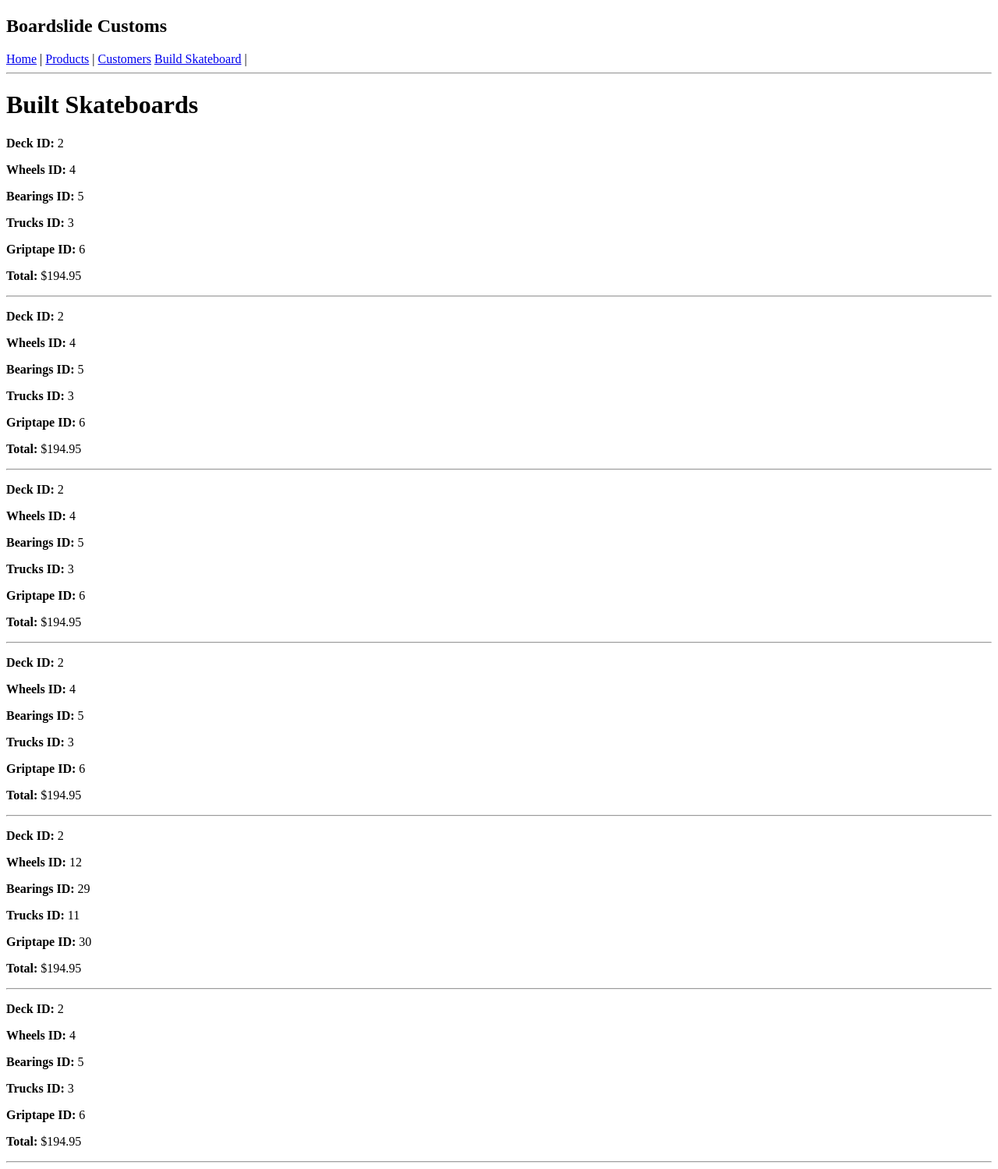
After one commit to nxck-art/boardslide-customs, a Flask app: page /skateboards in a window 1280 px wide. The commit adds this page. Shown: the whole page at 78% size. Run offline with Flask 3, Linux system fonts and the light colour scheme; data comes from the database, SQL or seed files in the repository; both versions use the stored data as it was after the commit.

Commit message:
Fixed ISE and added built skateboard template

```diff
--- a/application.py
+++ b/application.py
@@ -106,19 +106,24 @@ def build_skateboard():
     griptape = Product.query.filter_by(category='Grip Tape').all()
 
     if request.method == 'POST':
-        deck = Product.query.get(request.form['deck'])
-        wheel = Product.query.get(request.form['wheels'])
-        bearing = Product.query.get(request.form['bearing'])
-        truck = Product.query.get(request.form['trucks'])
-        grip = Product.query.get(request.form['griptape'])
+        print("FORM DATA:", request.form)
 
-        total = (
-            deck.price +
-            wheel.price +
-            bearing.price +
-            truck.price +
-            grip.price
-        )
+        deck_id = request.form.get('deck')
+        wheel_id = request.form.get('wheels')
+        bearing_id = request.form.get('bearing')
+        truck_id = request.form.get('trucks')
+        grip_id = request.form.get('griptape')
+
+        if not all([deck_id, wheel_id, bearing_id, truck_id, grip_id]):
+            return "Please select all components before submitting."
+
+        deck = Product.query.get(int(deck_id))
+        wheel = Product.query.get(int(wheel_id))
+        bearing = Product.query.get(int(bearing_id))
+        truck = Product.query.get(int(truck_id))
+        grip = Product.query.get(int(grip_id))
+
+        total = deck.price + wheel.price + bearing.price + truck.price + grip.price
 
         skateboard = Skateboard(
             deck_id=deck.id,
--- /dev/null
+++ b/templates/skateboards.html
@@ -0,0 +1,18 @@
+{% extends "base.html" %}
+
+{% block content %}
+<h1>Built Skateboards</h1>
+
+{% for board in skateboards %}
+  <div>
+    <p><strong>Deck ID:</strong> {{ board.deck_id }}</p>
+    <p><strong>Wheels ID:</strong> {{ board.wheels_id }}</p>
+    <p><strong>Bearings ID:</strong> {{ board.bearing_id }}</p>
+    <p><strong>Trucks ID:</strong> {{ board.trucks_id }}</p>
+    <p><strong>Griptape ID:</strong> {{ board.griptape_id }}</p>
+    <p><strong>Total:</strong> ${{ board.total }}</p>
+    <hr>
+  </div>
+{% endfor %}
+
+{% endblock %}
```
Also changed, not shown: templates/customboard.html (+16 -5 lines), instance/database.db.
